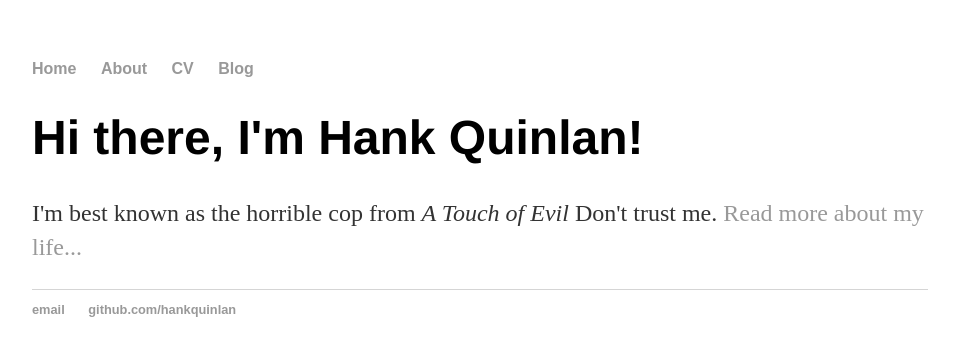
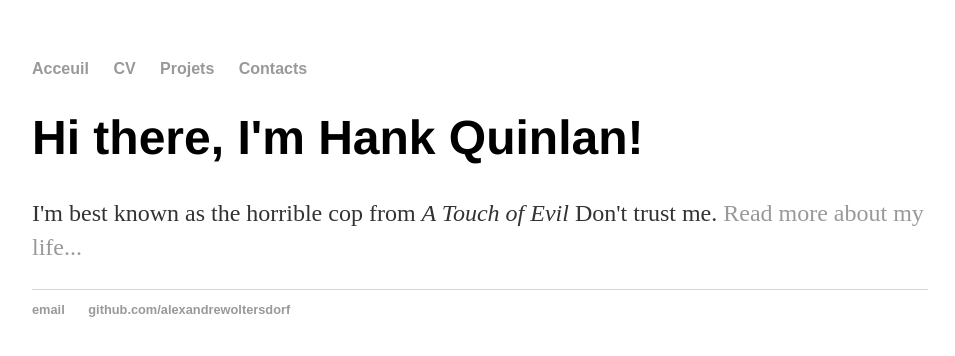
Before and after one commit to AlexandreWoltersdorf/AlexandreWoltersdorf.github.io, a Jekyll site: the page built from index.html, in a window 1280 px wide. Shown: the top 356 px of the page, without its empty margins (160-1115 px from the left). Built offline with Jekyll 4.4.1, drawn with Linux system fonts in a browser that asks for light colours; some web fonts are replaced.

Commit message:
Update default.html

```diff
--- a/_layouts/default.html
+++ b/_layouts/default.html
@@ -8,10 +8,10 @@
 		<body>
 			<nav>
 	    		<ul>
-	        		<li><a href="/">Home</a></li>
-		        	<li><a href="/about">About</a></li>
-	        		<li><a href="/cv">CV</a></li>
-	        		<li><a href="/blog">Blog</a></li>
+	        		<li><a href="/">Acceuil</a></li>
+		        	<li><a href="/about">CV</a></li>
+	        		<li><a href="/cv">Projets</a></li>
+	        		<li><a href="/blog">Contacts</a></li>
 	    		</ul>
 			</nav>
 			<div class="container">
@@ -21,8 +21,8 @@
 			</div><!-- /.container -->
 			<footer>
 	    		<ul>
-	        		<li><a href="mailto:hankquinlanhub@gmail.com">email</a></li>
-	        		<li><a href="https://github.com/hankquinlan">github.com/hankquinlan</a></li>
+	        		<li><a href="alex.woltersdorf@orange.fr">email</a></li>
+	        		<li><a href="https://alexandrewoltersdorf.github.io">github.com/alexandrewoltersdorf</a></li>
 				</ul>
 			</footer>
 		</body>
```
